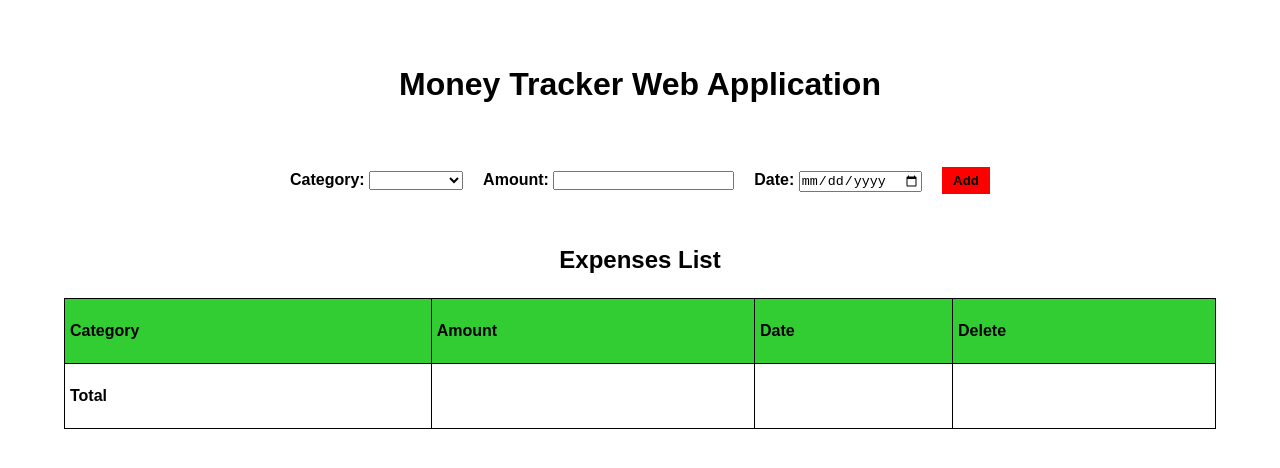
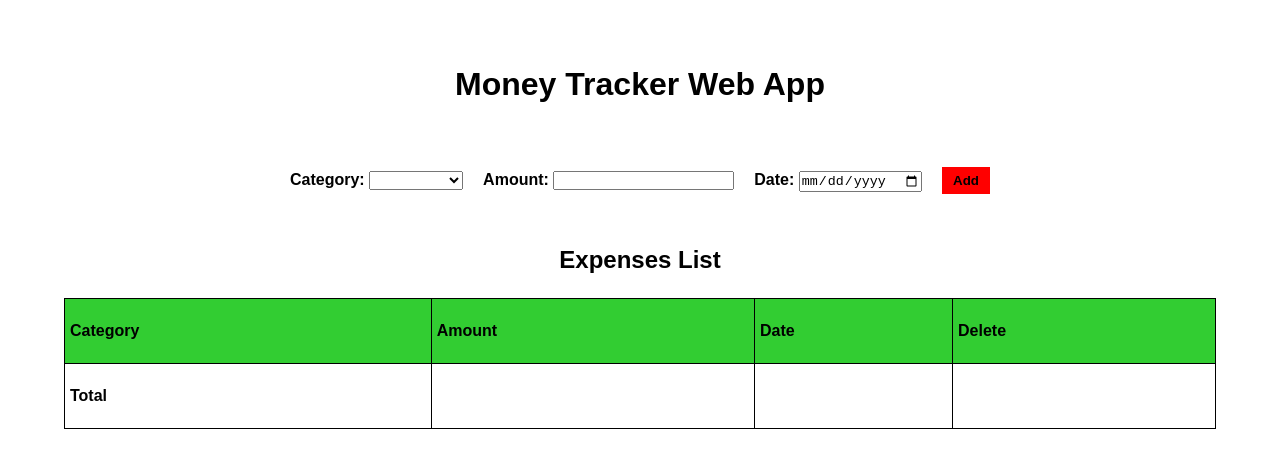
Before and after one commit to Souravsharma890/expenses-list-table, a plain HTML site: page index.html in a window 1280 px wide. Drawn offline with Linux system fonts and the light colour scheme.

Commit message:
app heading change

```diff
--- a/index.html
+++ b/index.html
@@ -11,7 +11,7 @@
 <body>
     <div class="container">
         <header>
-            <h1>Money Tracker Web Application</h1>
+            <h1>Money Tracker Web App</h1>
         </header>
         <div class="main-container">
             <!-- <form id="form"> -->
```
